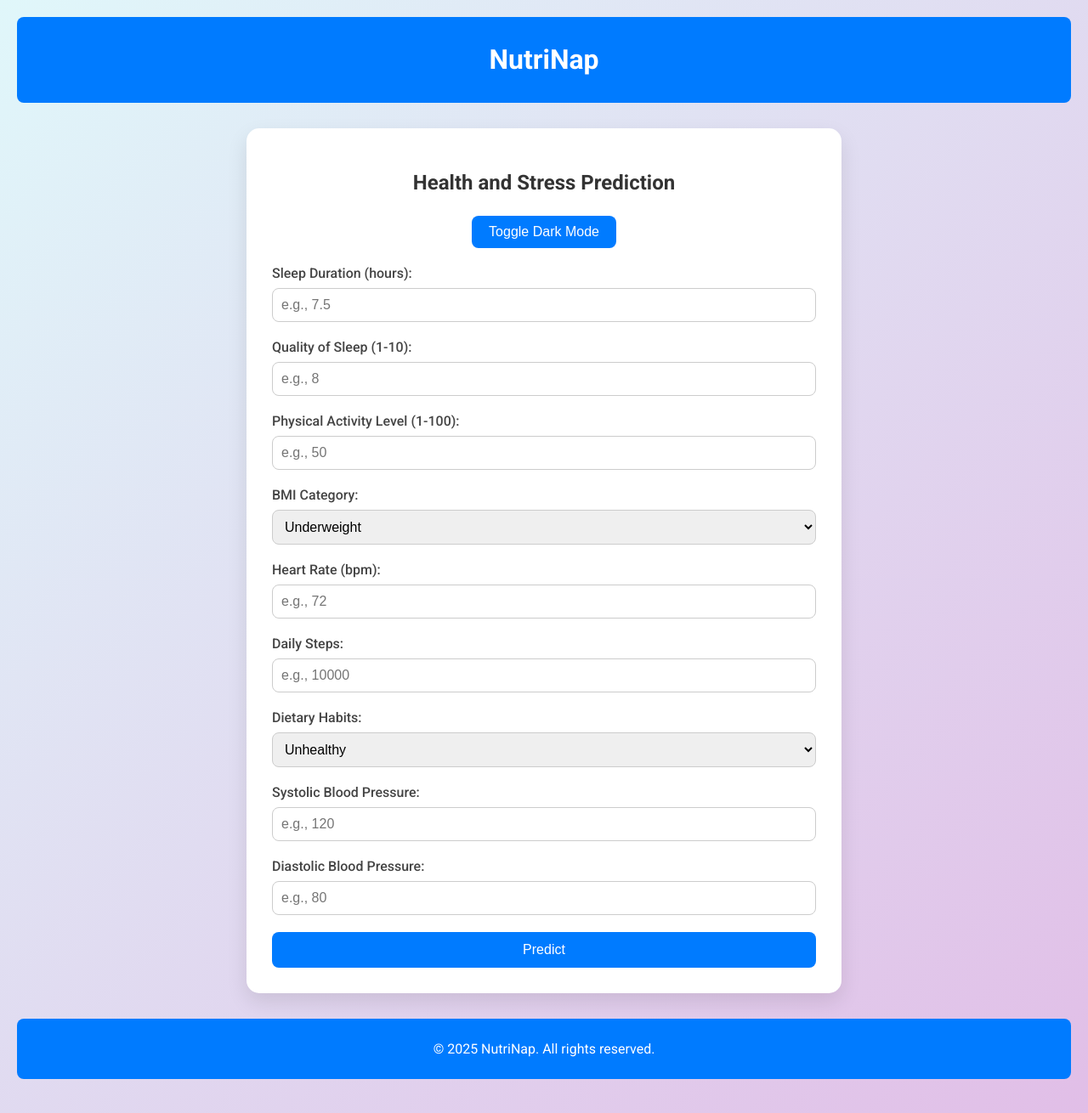
After one commit to devanshi-narula/NutriNap, a Flask app: template templates/index2.html in a window 1280 px wide. The commit adds this page. Shown: the whole page at 85% size. Run offline with Flask 3, Linux system fonts and the light colour scheme; the template is opened without the code that fills it, so the values that code supplies are empty; parts of the project's set-up code (start-up, migrations or seed data) failed here and were passed over.

Commit message:
updated age and gender

```diff
--- a/app.py
+++ b/app.py
@@ -1,6 +1,23 @@
 from flask import Flask, render_template, request
 import joblib
 import pandas as pd
+import os
+import csv
+from datetime import datetime
+
+CSV_FILE = 'user_data.csv'
+
+def save_user_data(row):
+    file_exists = os.path.isfile(CSV_FILE)
+    with open(CSV_FILE, 'a', newline='') as f:
+        writer = csv.writer(f)
+        if not file_exists:
+            writer.writerow([
+                "Timestamp","Age","Gender", "Sleep Duration", "Quality of Sleep", "Physical Activity Level", "BMI Category",
+                "Heart Rate", "Daily Steps", "Dietary Habits", "Systolic BP", "Diastolic BP",
+                "Predicted Health", "Predicted Stress"
+            ])
+        writer.writerow(row)
 
 app = Flask(__name__)
 
@@ -8,11 +25,12 @@ app = Flask(__name__)
 health_model = joblib.load('health_model.pkl')
 stress_model = joblib.load('stress_model.pkl')
 
-features = ["Sleep Duration", "Quality of Sleep", "Physical Activity Level", "BMI Category", "Heart Rate",
+features = ["Age","Gender","Sleep Duration", "Quality of Sleep", "Physical Activity Level", "BMI Category", "Heart Rate",
             "Daily Steps", "Dietary Habits", "Systolic Blood Pressure", "Diastolic Blood Pressure"]
 
 bmi_map = {"Underweight": 0, "Normal": 1, "Overweight": 2, "Obese": 3}
 diet_map = {"Unhealthy": 0, "Moderate": 1, "Healthy": 2}
+gender_map = {"Male": 0, "Female": 1}
 
 @app.route('/', methods=['GET', 'POST'])
 def index():
@@ -21,6 +39,8 @@ def index():
 
     if request.method == 'POST':
         # Collect input data from form
+        age = int(request.form['age'])
+        gender = request.form['gender']
         sleep_duration = float(request.form['sleep_duration'])
         quality_of_sleep = int(request.form['quality_of_sleep'])
         physical_activity = float(request.form['physical_activity'])
@@ -31,9 +51,7 @@ def index():
         systolic_bp = int(request.form['systolic_bp'])
         diastolic_bp = int(request.form['diastolic_bp'])
 
-        user_data = pd.DataFrame([[sleep_duration, quality_of_sleep, physical_activity, bmi_map[bmi_category],
-                                   heart_rate, daily_steps, diet_map[dietary_habits], systolic_bp, diastolic_bp]],
-                                 columns=features)
+        user_data = pd.DataFrame([[age,gender_map[gender],sleep_duration, quality_of_sleep, physical_activity, bmi_map[bmi_category],heart_rate, daily_steps, diet_map[dietary_habits], systolic_bp, diastolic_bp]],columns=features)
 
         predicted_health = health_model.predict(user_data)[0]
         predicted_stress = stress_model.predict(user_data)[0]
@@ -59,6 +77,26 @@ def index():
             "suggestions": suggestions
         }
 
+        # Save to CSV
+        with open('user_data.csv', 'a', newline='') as f:
+            writer = csv.writer(f)
+            writer.writerow([
+                datetime.now().strftime('%Y-%m-%d %H:%M:%S'),
+                age,
+                gender,
+                sleep_duration,
+                quality_of_sleep,
+                physical_activity,
+                bmi_category,
+                heart_rate,
+                daily_steps,
+                dietary_habits,
+                systolic_bp,
+                diastolic_bp,
+                round(predicted_health, 2),
+                round(predicted_stress, 2)
+            ])
+
     return render_template('index.html', result=result)
 
 if __name__ == "__main__":
--- /dev/null
+++ b/templates/index2.html
@@ -0,0 +1,245 @@
+<!DOCTYPE html>
+<html lang="en">
+<head>
+    <meta charset="UTF-8">
+    <meta name="viewport" content="width=device-width, initial-scale=1.0">
+    <title>NutriNap</title>
+    <link href="https://fonts.googleapis.com/css2?family=Roboto:wght@400;500;700&display=swap" rel="stylesheet">
+    <style>
+        * {
+            box-sizing: border-box;
+        }
+
+        body {
+            font-family: 'Roboto', sans-serif;
+            background: linear-gradient(135deg, #e0f7fa, #e1bee7);
+            padding: 20px;
+            margin: 0;
+            transition: background-color 0.3s ease, color 0.3s ease;
+        }
+
+        .dark-mode {
+            background: #121212;
+            color: #e0e0e0;
+        }
+
+        header, footer {
+            text-align: center;
+            padding: 10px 0;
+            background: #007bff;
+            color: white;
+            border-radius: 8px;
+            margin-bottom: 20px;
+        }
+
+        .form-container {
+            background: #fff;
+            padding: 30px;
+            border-radius: 15px;
+            max-width: 700px;
+            margin: 30px auto;
+            box-shadow: 0 10px 25px rgba(0, 0, 0, 0.1);
+            transition: 0.3s ease;
+        }
+
+        .dark-mode .form-container {
+            background: #1e1e1e;
+            box-shadow: 0 10px 25px rgba(255, 255, 255, 0.1);
+        }
+
+        h2 {
+            text-align: center;
+            color: #333;
+            margin-bottom: 25px;
+        }
+
+        .dark-mode h2 {
+            color: #e0e0e0;
+        }
+
+        .form-group {
+            margin-bottom: 20px;
+        }
+
+        label {
+            display: block;
+            font-weight: 500;
+            margin-bottom: 8px;
+            color: #444;
+        }
+
+        .dark-mode label {
+            color: #e0e0e0;
+        }
+
+        input, select {
+            width: 100%;
+            padding: 10px;
+            border-radius: 8px;
+            border: 1px solid #ccc;
+            font-size: 16px;
+            transition: border 0.3s, background-color 0.3s, color 0.3s;
+        }
+
+        .dark-mode input, .dark-mode select {
+            background: #333;
+            color: #e0e0e0;
+            border-color: #555;
+        }
+
+        input:focus, select:focus {
+            border-color: #007bff;
+            outline: none;
+        }
+
+        .btn {
+            background-color: #007bff;
+            color: white;
+            padding: 12px 18px;
+            border: none;
+            border-radius: 8px;
+            cursor: pointer;
+            font-size: 16px;
+            width: 100%;
+            transition: background-color 0.3s ease;
+        }
+
+        .btn:hover {
+            background-color: #0056b3;
+        }
+
+        .result {
+            margin-top: 25px;
+            background: #e3f2fd;
+            padding: 20px;
+            border-radius: 12px;
+            box-shadow: 0 4px 12px rgba(0, 0, 0, 0.05);
+        }
+
+        .dark-mode .result {
+            background: #2e2e2e;
+            box-shadow: 0 4px 12px rgba(255, 255, 255, 0.1);
+        }
+
+        .result h3 {
+            color: #00796b;
+            margin-bottom: 10px;
+        }
+
+        .result h4 {
+            margin-top: 15px;
+            color: #6a1b9a;
+        }
+
+        ul {
+            padding-left: 20px;
+            list-style-type: disc;
+        }
+
+        .dark-mode ul {
+            color: #e0e0e0;
+        }
+
+        .toggle-dark-mode {
+            display: block;
+            margin: 0 auto 20px;
+            padding: 10px 20px;
+            background: #007bff;
+            color: white;
+            border: none;
+            border-radius: 8px;
+            cursor: pointer;
+            font-size: 16px;
+            transition: background-color 0.3s ease;
+        }
+
+        .toggle-dark-mode:hover {
+            background: #0056b3;
+        }
+    </style>
+</head>
+<body>
+
+<header>
+    <h1>NutriNap</h1>
+</header>
+
+<div class="form-container">
+    <h2>Health and Stress Prediction</h2>
+    <button class="toggle-dark-mode" onclick="toggleDarkMode()">Toggle Dark Mode</button>
+    <form method="post" id="nutrinap-form">
+        <div class="form-group">
+            <label for="sleep-duration">Sleep Duration (hours):</label>
+            <input type="number" step="0.1" id="sleep-duration" name="sleep_duration" placeholder="e.g., 7.5" required>
+        </div>
+        <div class="form-group">
+            <label for="quality-of-sleep">Quality of Sleep (1-10):</label>
+            <input type="number" id="quality-of-sleep" name="quality_of_sleep" min="1" max="10" placeholder="e.g., 8" required>
+        </div>
+        <div class="form-group">
+            <label for="physical-activity">Physical Activity Level (1-100):</label>
+            <input type="number" id="physical-activity" name="physical_activity" min="1" max="100" placeholder="e.g., 50" required>
+        </div>
+        <div class="form-group">
+            <label for="bmi-category">BMI Category:</label>
+            <select id="bmi-category" name="bmi_category" required>
+                <option value="Underweight">Underweight</option>
+                <option value="Normal">Normal</option>
+                <option value="Overweight">Overweight</option>
+                <option value="Obese">Obese</option>
+            </select>
+        </div>
+        <div class="form-group">
+            <label for="heart-rate">Heart Rate (bpm):</label>
+            <input type="number" id="heart-rate" name="heart_rate" placeholder="e.g., 72" required>
+        </div>
+        <div class="form-group">
+            <label for="daily-steps">Daily Steps:</label>
+            <input type="number" id="daily-steps" name="daily_steps" placeholder="e.g., 10000" required>
+        </div>
+        <div class="form-group">
+            <label for="dietary-habits">Dietary Habits:</label>
+            <select id="dietary-habits" name="dietary_habits" required>
+                <option value="Unhealthy">Unhealthy</option>
+                <option value="Moderate">Moderate</option>
+                <option value="Healthy">Healthy</option>
+            </select>
+        </div>
+        <div class="form-group">
+            <label for="systolic-bp">Systolic Blood Pressure:</label>
+            <input type="number" id="systolic-bp" name="systolic_bp" placeholder="e.g., 120" required>
+        </div>
+        <div class="form-group">
+            <label for="diastolic-bp">Diastolic Blood Pressure:</label>
+            <input type="number" id="diastolic-bp" name="diastolic_bp" placeholder="e.g., 80" required>
+        </div>
+        <button type="submit" class="btn">Predict</button>
+    </form>
+
+    {% if result %}
+        <div class="result">
+            <h3>Prediction Results:</h3>
+            <p><strong>Predicted Health Index:</strong> {{ result.predicted_health }}</p>
+            <p><strong>Predicted Stress Level:</strong> {{ result.predicted_stress }}</p>
+            <h4>Suggestions:</h4>
+            <ul>
+                {% for suggestion in result.suggestions %}
+                    <li>{{ suggestion }}</li>
+                {% endfor %}
+            </ul>
+        </div>
+    {% endif %}
+</div>
+
+<footer>
+    <p>&copy; 2025 NutriNap. All rights reserved.</p>
+</footer>
+
+<script>
+    function toggleDarkMode() {
+        document.body.classList.toggle('dark-mode');
+    }
+</script>
+
+</body>
+</html>
--- /dev/null
+++ b/user_data.csv
@@ -0,0 +1,6 @@
+2025-04-11 00:27:35,8.0,8,88.0,Underweight,80,8000,Unhealthy,120,80,6.39,4.31
+2025-04-11 00:31:42,8.0,8,88.0,Underweight,80,8000,Unhealthy,120,80,6.39,4.31
+2025-04-11 00:35:17,7.0,6,42.0,Underweight,78,8700,Unhealthy,120,80,6.9,7.04
+2025-04-11 01:19:37,6.0,7,66.0,Underweight,79,7855,Unhealthy,115,35,9.41,6.56
+2025-04-30 18:49:34,6.0,8,66.0,Underweight,79,8000,Unhealthy,120,90,7.24,5.39
+2025-04-30 19:17:08,22,Male,6.0,8,40.0,Overweight,88,8000,Moderate,117,77,8.45,3.81
```
Also changed, not shown: templates/index.html (+37 -14 lines), 2 other files.
